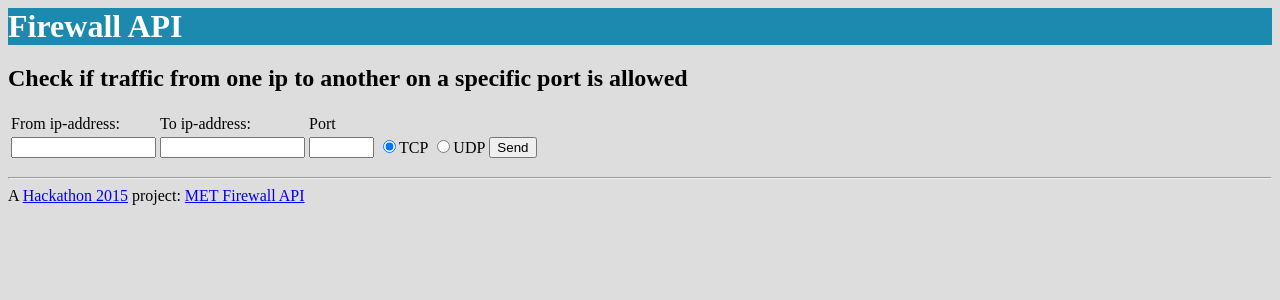
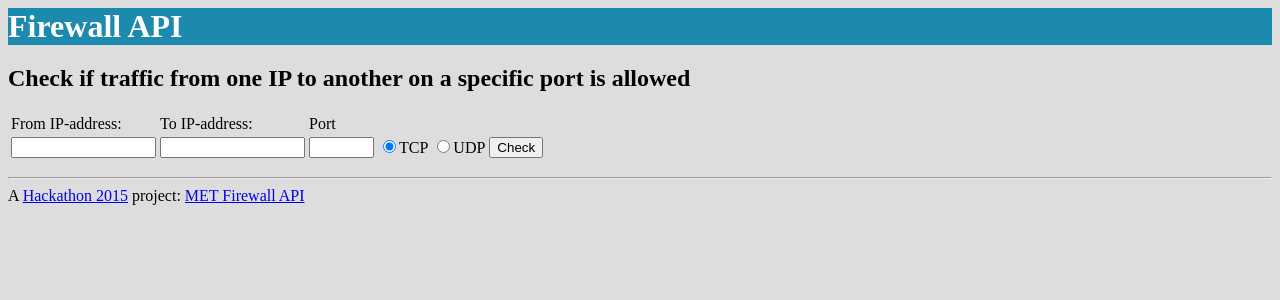
Before and after one commit to arnesund/firewall-api, a Flask app: template templates/index.html in a window 1280 px wide. Shown: the top 300 px of the page. Run offline with Flask 2, Linux system fonts and the light colour scheme; the template is opened without the code that fills it, so the values that code supplies are empty.

Commit message:
Minor edit to HTML templates

```diff
--- a/templates/index.html
+++ b/templates/index.html
@@ -5,12 +5,12 @@
 
   <h1>Firewall API</h1>
 
-<H2>Check if traffic from one ip to another on a specific port is allowed</h2>
+<H2>Check if traffic from one IP to another on a specific port is allowed</h2>
 
 <form action="result" method="get">
 
 <table>
-<tr><td>From ip-address:</td><td>To ip-address:</td><td>Port</td></tr>
+<tr><td>From IP-address:</td><td>To IP-address:</td><td>Port</td></tr>
 
 <tr>
 <td><INPUT NAME="srcip" TYPE="text" SIZE="15" maxlength="15"></td>
@@ -18,7 +18,7 @@
 <td><INPUT NAME="dstport" TYPE="text" SIZE="5" maxlength="5"></td>
 <td><input type="radio" name="proto" value="tcp" checked>TCP</td>
 <td><input type="radio" name="proto" value="udp">UDP</td>
-<td><INPUT TYPE="submit" value="Send"></td></tr>
+<td><INPUT TYPE="submit" value="Check"></td></tr>
 </table>
 
 <P>
--- a/templates/result.html
+++ b/templates/result.html
@@ -10,7 +10,7 @@
 <form action="result" method="get">
 
 <table>
-<tr><td>From IP address:</td><td>To IP address:</td><td>Port</td></tr>
+<tr><td>From IP-address:</td><td>To IP-address:</td><td>Port</td></tr>
 
 <tr>
 <td><INPUT NAME="srcip" TYPE="text" SIZE="15" maxlength="15" value="{{ srcip }}"></td>
```
